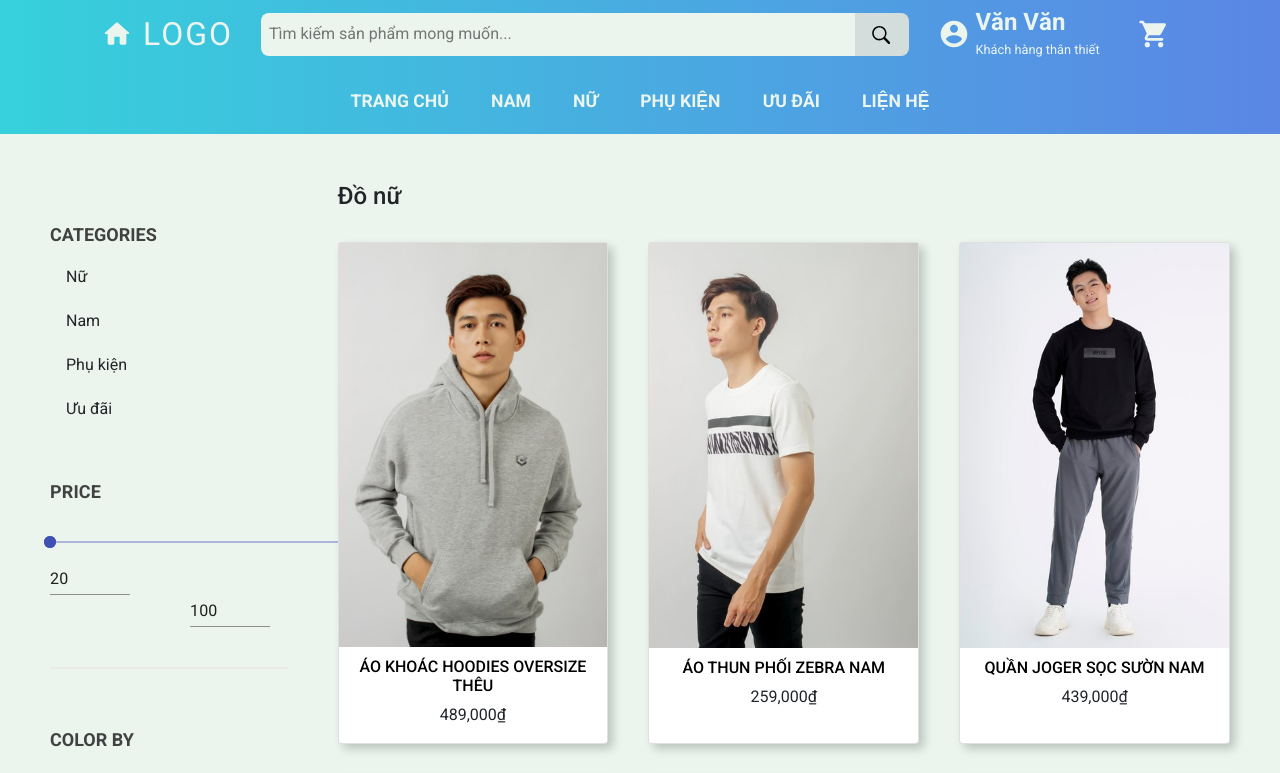
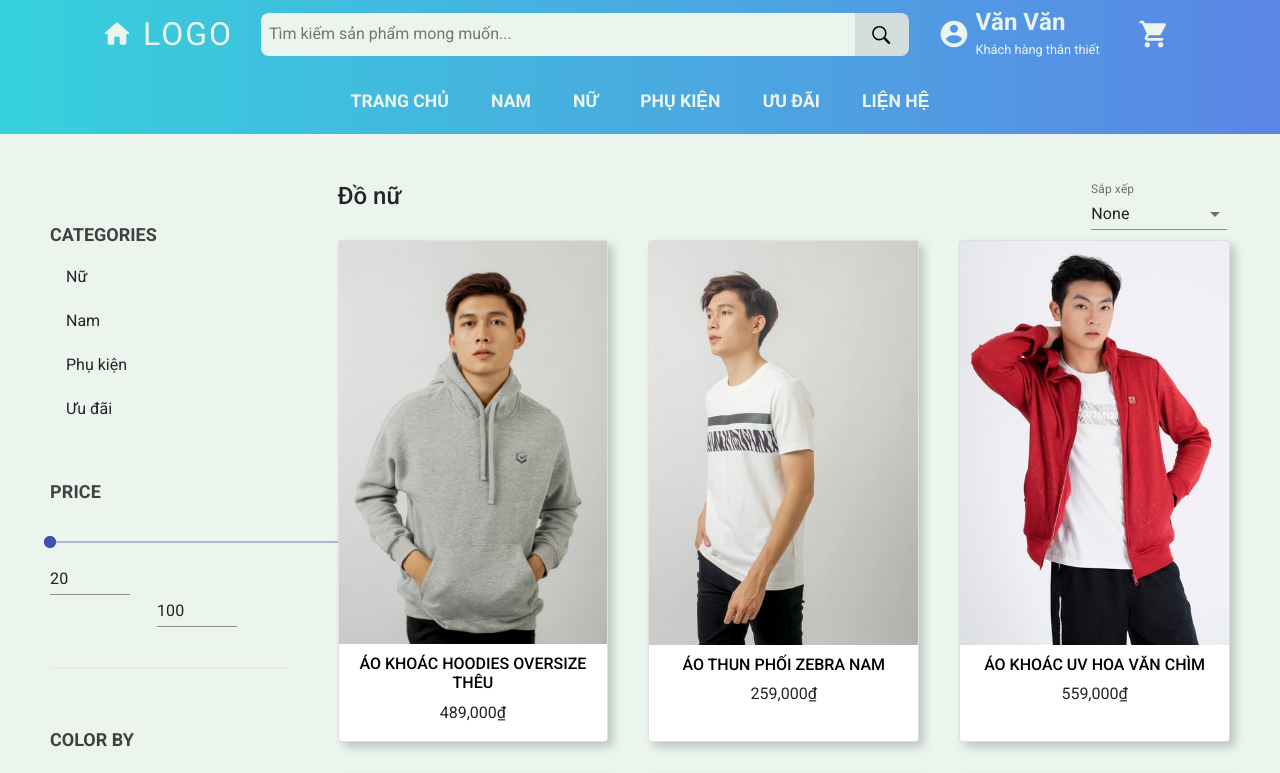
Before and after one commit to phiphuc27/tkgd-project, a React (Create React App) app: page /products in a window 1280 px wide. Shown: the top 773 px of the page. Built offline with nearby package versions, Linux system fonts and the light colour scheme.

Commit message:
add sort into Products page

```diff
--- a/src/components/Category.js
+++ b/src/components/Category.js
@@ -133,7 +133,7 @@ class Category extends Component {
                   }}
                 />
                 <TextField
-                  style={{ width: '80px', marginLeft: '140px' }}
+                  style={{ width: '80px', marginLeft: '45%' }}
                   type="text"
                   value={this.state.value[1]}
                   onChange={event => {
--- a/src/components/ProductsList.js
+++ b/src/components/ProductsList.js
@@ -1,13 +1,45 @@
 import React, { Component } from 'react';
+import InputLabel from '@material-ui/core/InputLabel';
+import FormControl from '@material-ui/core/FormControl';
+import NativeSelect from '@material-ui/core/NativeSelect';
 
 class ProductsList extends Component {
+  constructor(props) {
+    super(props);
+    this.state = {
+      sort: ""
+    };
+  }
+
+  handleChangeSelect = event => {
+    this.setState({
+      sort: event.target.value,
+    });
+  }
   render() {
     const { title, products } = this.props;
     return (
-      <section className="featured-products">
-        <h4>{title}</h4>
+      <section className="featured-products row">
+        <h4 className="col-md-10">{title}</h4>
+        <FormControl style={{marginBottom:"10px", paddingRight:"18px", marginTop:"0px"}} className="col-md-2">
+        <InputLabel shrink htmlFor="sort-native-label-placeholder">
+          Sắp xếp
+        </InputLabel>
+        <NativeSelect
+          value={this.state.sort}
+          onChange={(event)=>this.handleChangeSelect(event)}
+          inputProps={{
+            name: 'Sắp xếp',
+            id: 'sort-native-label-placeholder',
+          }}
+        >
+          <option value="">None</option>
+          <option value={10}>Giá tiền giảm dần</option>
+          <option value={20}>Giá tiền tăng dần</option>
+        </NativeSelect>
+      </FormControl>
         <br></br>
-        <div className="productslist-container">{products}</div>
+        <div className="productslist-container col-md-12">{products}</div>
       </section>
     );
   }
--- a/src/pages/Products.js
+++ b/src/pages/Products.js
@@ -8,11 +8,10 @@ export default class Products extends Component {
   static contextType = ProductContext;
 
   render() {
-    let { newProducts } = this.context;
-    newProducts = newProducts.map(product => {
+    let { products } = this.context;
+    products = products.map(product => {
       return <Product key={product.id} product={product} />;
     });
-    // return <div>Product List Page</div>;
     return (
       <div className="row">
         <div className="col-md-3" style={{ paddingLeft: '50px', paddingRight:'10px' }}>
@@ -20,7 +19,7 @@ export default class Products extends Component {
         </div>
         <div className="col-md-9">
           <div className="container" style={{ paddingLeft: '10px', paddingRight:'50px' }}>
-            <ProductsList title="Đồ nữ" products={newProducts} />
+            <ProductsList title="Đồ nữ" products={products} />
           </div>
         </div>
       </div>
```
Also changed, not shown: 1 other file (tests, documents, lock files or other folders).
